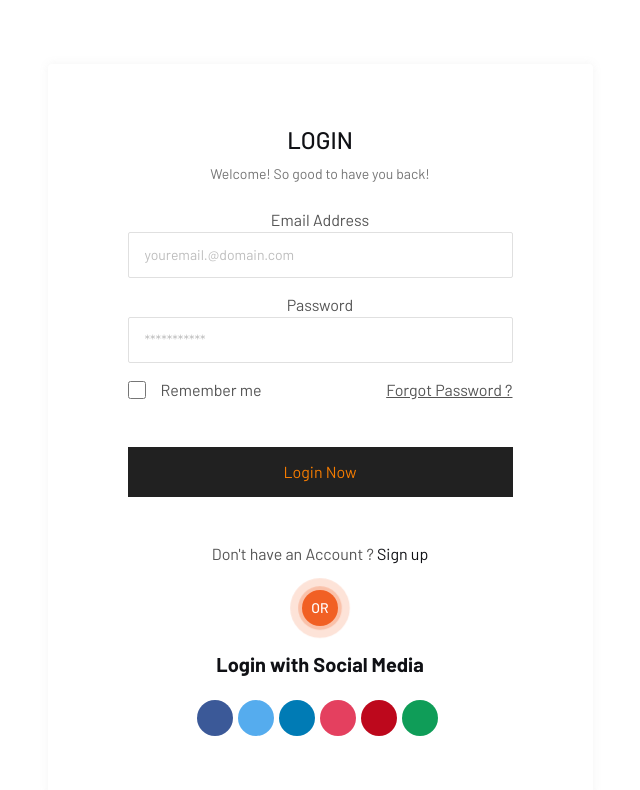
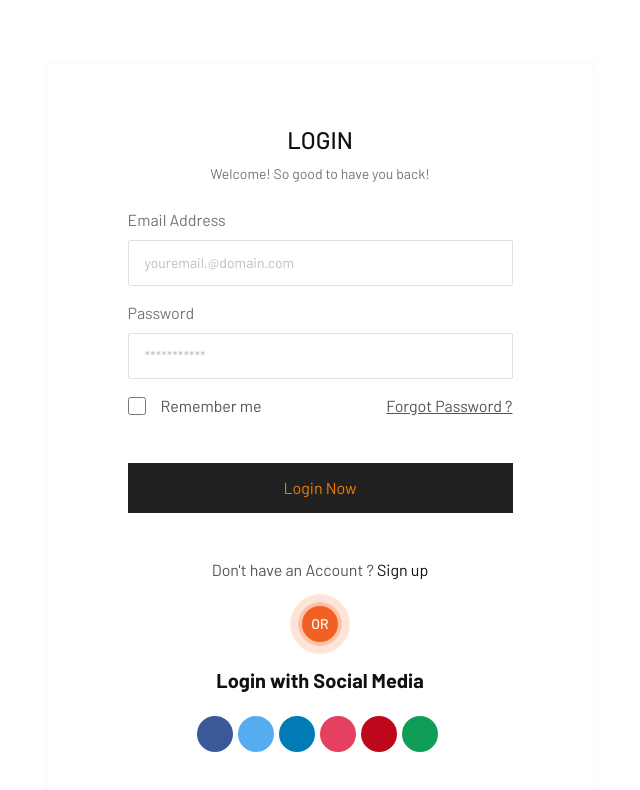
Before and after one commit to iwai-0310/Ecom-React, a React (Vite) app: page /login in a window 1280 px wide. Shown: the top 790 px of the page, without its empty margins (250-890 px from the left). Built offline with nearby package versions, Linux system fonts and the light colour scheme; no server answers; a web font is replaced by a local one.

Commit message:
move the labels to left

```diff
--- a/src/components/Login.jsx
+++ b/src/components/Login.jsx
@@ -84,8 +84,13 @@ const Login = () => {
             </p>
             <form className="account-form" onSubmit={handleLogin}>
               <div className="form-group">
-                <label for="email" class="text-gray-600 mb-2 block"></label>{" "}
-                Email Address
+                <label
+                  htmlFor="email"
+                  className="text-gray-600 mb-2 block text-left"
+                >
+                  Email Address
+                </label>
+
                 <input
                   className="block w-full border border-gray-300 px-4 py-3 text-gray-600 text-sm rounded focus:ring-0 focus:border-teal-500 placeholder-gray-400"
                   type="email"
@@ -96,8 +101,13 @@ const Login = () => {
                 />
               </div>
               <div className="form-group">
-                <label for="password" class="text-gray-600 mb-2 block"></label>
-                Password
+                <label
+                  htmlFor="password"
+                  className="text-gray-600 mb-2 block text-left"
+                >
+                  Password
+                </label>
+
                 <input
                   className="block w-full border border-gray-300 px-4 py-3 text-gray-600 text-sm rounded focus:ring-0 focus:border-teal-500 placeholder-gray-400"
                   type="password"
```
